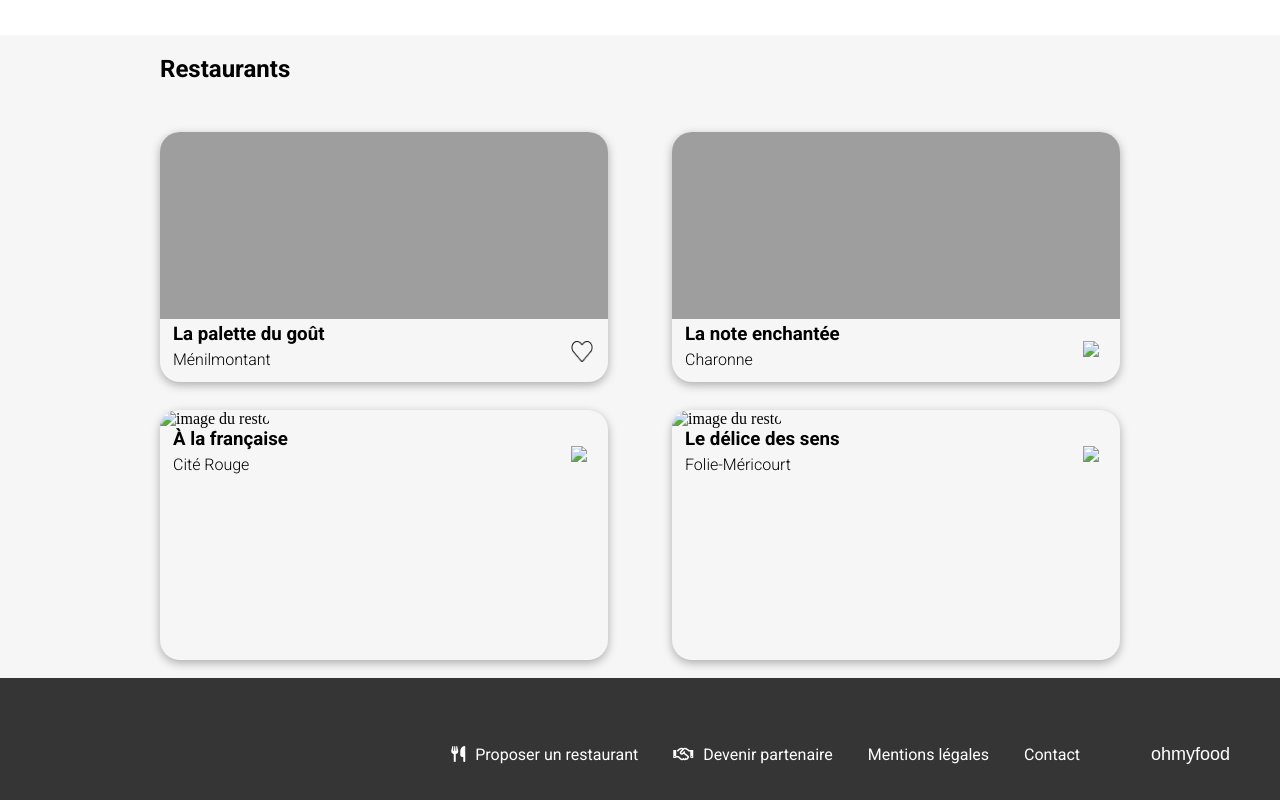
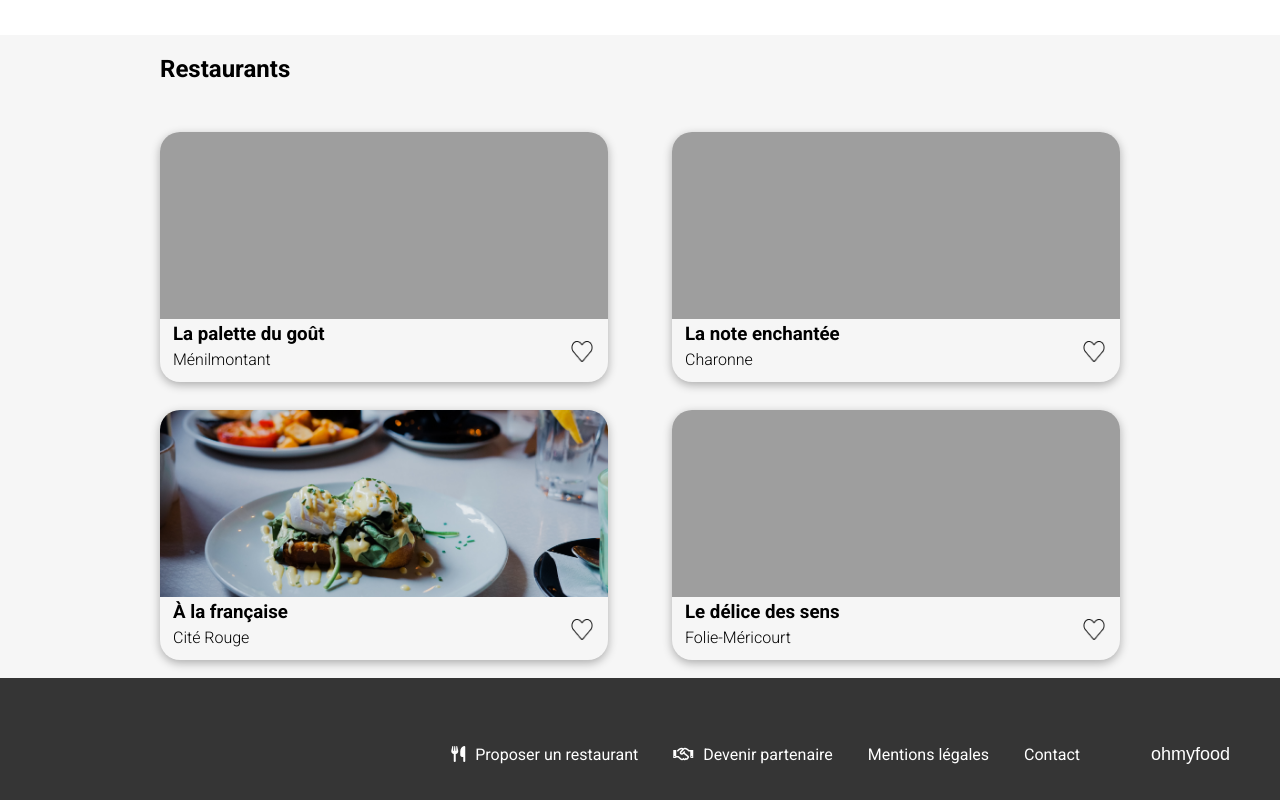
Before and after one commit to Franswa56/4eme-Projet, a plain HTML site: page index.html in a window 1280 px wide. Shown: the part 546-1346 px from the top of the page. Drawn offline with nearby package versions, Linux system fonts and the light colour scheme; files that its build step writes are made by us from their sources; the site is published under a folder, as on GitHub Pages, so addresses that start at the root find nothing; grey boxes are pictures that could not be loaded; a web font is replaced by a local one.

Commit message:
lien absolus

```diff
--- a/index.html
+++ b/index.html
@@ -89,38 +89,38 @@
              <p class="resto-card__subtitle">Charonne</p>
             </div>
             <div class="resto-card__heartcontainer">
-             <img src="/assets/images/logo/Status=Default.png" alt="coeur vide" class="resto-card__heart">
-             <img src="/assets/images/logo/Status=Liked.png" alt="coeur rempli" class="resto-card__fullheart">
+             <img src="assets/images/logo/Status=Default.png" alt="coeur vide" class="resto-card__heart">
+             <img src="assets/images/logo/Status=Liked.png" alt="coeur rempli" class="resto-card__fullheart">
             </div>
           </div>
           </a>
          </div>
          <div class="resto-card">
-          <a href="/pages-menu/a-la-francaise.html" class="resto-card__link">
-          <img src="/assets/images/restaurants/toa-heftiba-DQKerTsQwi0-unsplash.jpg" alt="image du resto" class="resto-card__image">
+          <a href="pages-menu/a-la-francaise.html" class="resto-card__link">
+          <img src="assets/images/restaurants/toa-heftiba-DQKerTsQwi0-unsplash.jpg" alt="image du resto" class="resto-card__image">
           <div class="resto-card__content">
             <div>
              <h3 class="resto-card__title">À la française</h3>
              <p class="resto-card__subtitle">Cité Rouge</p>
             </div>
             <div class="resto-card__heartcontainer">
-              <img src="/assets/images/logo/Status=Default.png" alt="coeur vide" class="resto-card__heart">
-              <img src="/assets/images/logo/Status=Liked.png" alt="coeur rempli" class="resto-card__fullheart">
+              <img src="assets/images/logo/Status=Default.png" alt="coeur vide" class="resto-card__heart">
+              <img src="assets/images/logo/Status=Liked.png" alt="coeur rempli" class="resto-card__fullheart">
              </div>
           </div>
           </a>
          </div>
          <div class="resto-card">
-          <a href="/pages-menu/le-delice-des-sens.html" class="resto-card__link">
-          <img src="/assets/images/restaurants/louis-hansel-shotsoflouis-qNBGVyOCY8Q-unsplash.jpg" alt="image du resto" class="resto-card__image">
+          <a href="pages-menu/le-delice-des-sens.html" class="resto-card__link">
+          <img src="assets/images/restaurants/louis-hansel-shotsoflouis-qNBGVyOCY8Q-unsplash.jpg" alt="image du resto" class="resto-card__image">
           <div class="resto-card__content">
             <div>
              <h3 class="resto-card__title">Le délice des sens</h3>
              <p class="resto-card__subtitle">Folie-Méricourt</p>
             </div>
             <div class="resto-card__heartcontainer">
-              <img src="/assets/images/logo/Status=Default.png" alt="coeur vide" class="resto-card__heart">
-              <img src="/assets/images/logo/Status=Liked.png" alt="coeur rempli" class="resto-card__fullheart">
+              <img src="assets/images/logo/Status=Default.png" alt="coeur vide" class="resto-card__heart">
+              <img src="assets/images/logo/Status=Liked.png" alt="coeur rempli" class="resto-card__fullheart">
              </div>
           </div>
           </a>
```
